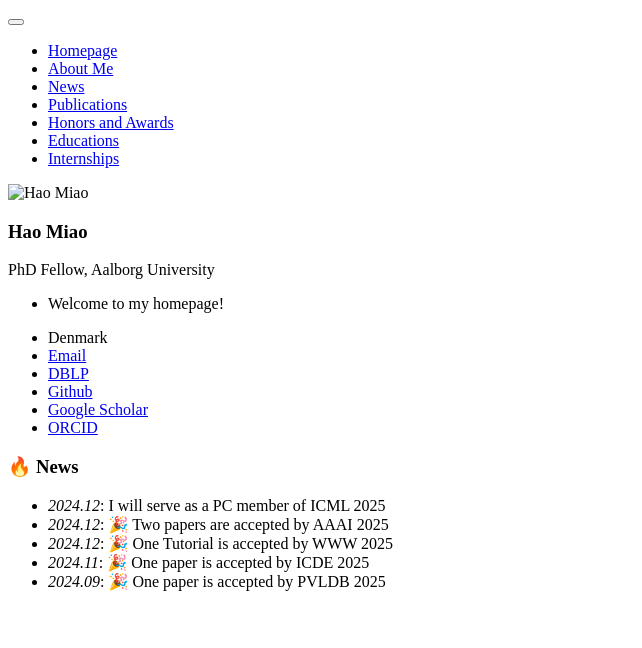
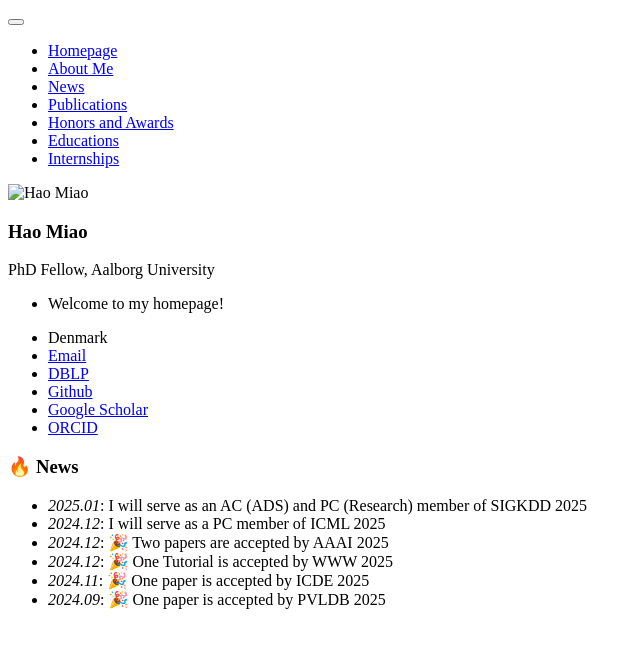
Before and after one commit to MiaoHaoSunny/MiaoHaoSunny.github.io, a Jekyll site: the page built from _pages/includes/news.md, in a window 1280 px wide. Shown: the top 648 px of the page, without its empty margins (0-642 px from the left). Built offline with Jekyll 4.4.1, drawn with Linux system fonts in a browser that asks for light colours; our own code applies the rules of GitHub Pages for plain Markdown files.

Commit message:
Update news.md

```diff
--- a/_pages/includes/news.md
+++ b/_pages/includes/news.md
@@ -1,4 +1,5 @@
 # 🔥 News
+- *2025.01*: I will serve as an AC (ADS) and PC (Research) member of SIGKDD 2025
 - *2024.12*: I will serve as a PC member of ICML 2025
 - *2024.12*: 🎉 Two papers are accepted by AAAI 2025
 - *2024.12*: 🎉 One Tutorial is accepted by WWW 2025
```
